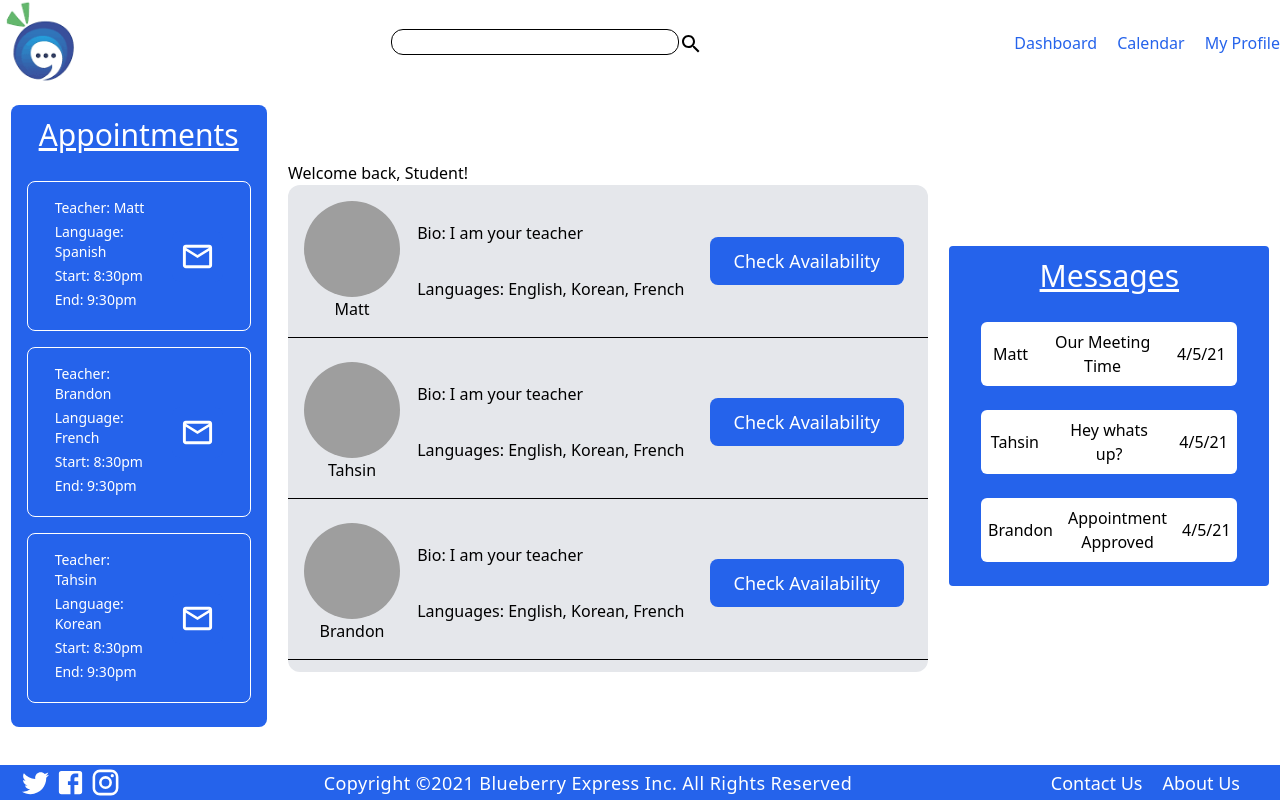
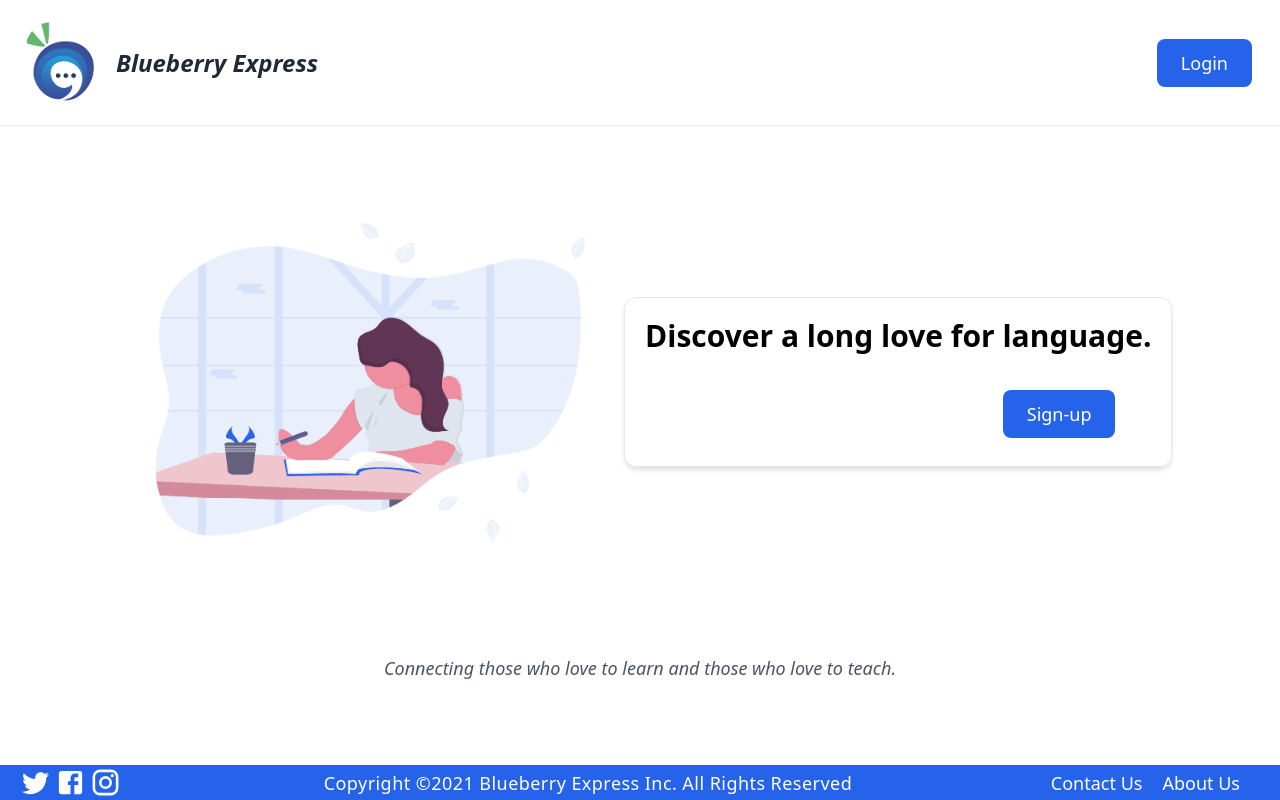
Before and after one commit to hratx-blue-ocean/Blueberry-Express, a React app in the folder react/: page / in a window 1280 px wide. Built offline with nearby package versions, Linux system fonts and the light colour scheme; grey boxes are pictures that could not be loaded.

Commit message:
Edited App.jsx

```diff
--- a/react/src/components/App.jsx
+++ b/react/src/components/App.jsx
@@ -1,17 +1,16 @@
 import React from 'react';
 import { LandingPage } from './Layouts/LandingPage.jsx';
+import { StudentHome } from './Layouts/StudentHome.jsx'
 import { Switch, Route } from "react-router-dom";
-
-import {StudentHome} from './Layouts/StudentHome.jsx'
 
 const App = () => (
   <div>
-    {/* <Switch>
+    <Switch>
       <Route path="/">
         <LandingPage />
       </Route>
-    </Switch> */}
-    <StudentHome/>
+    </Switch>
+
   </div>
 );
 
```
